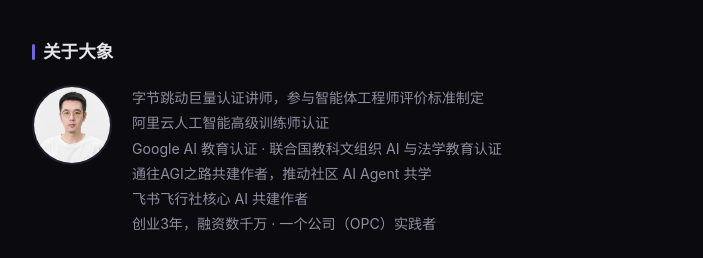
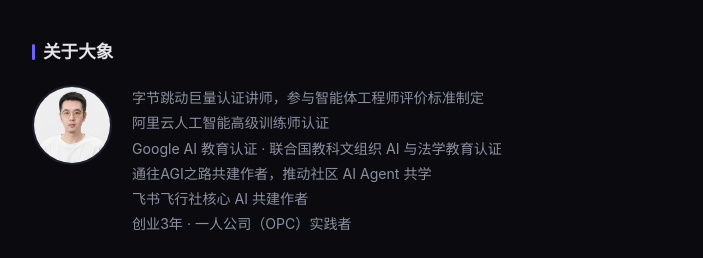
Before and after one commit to daxiangnaoyang/daxiang-ai-gongxue, a plain HTML site: page index.html in a window 1280 px wide. Shown: the part 2204-2462 px from the top of the page, without its empty margins (288-991 px from the left). Drawn offline with Linux system fonts and the light colour scheme.

Commit message:
关于大象：删除融资数千万，一个公司改为一人公司（OPC）

```diff
--- a/index.html
+++ b/index.html
@@ -430,7 +430,7 @@
                     Google AI 教育认证 · 联合国教科文组织 AI 与法学教育认证<br>
                     通往AGI之路共建作者，推动社区 AI Agent 共学<br>
                     飞书飞行社核心 AI 共建作者<br>
-                    创业3年，融资数千万 · 一个公司（OPC）实践者
+                    创业3年 · 一人公司（OPC）实践者
                 </p>
             </div>
         </div>
```
